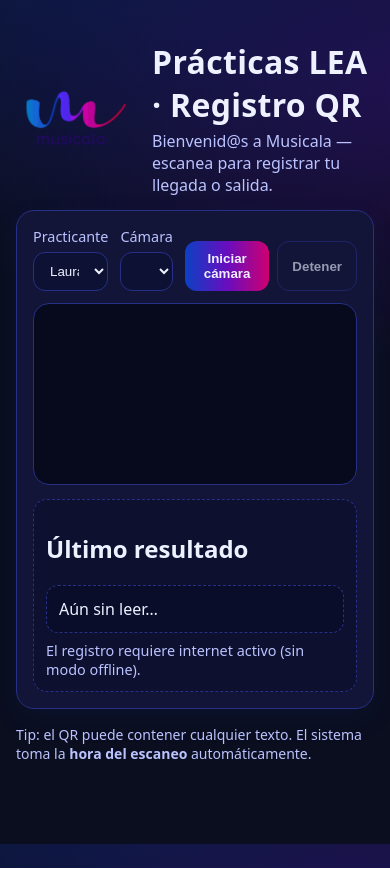
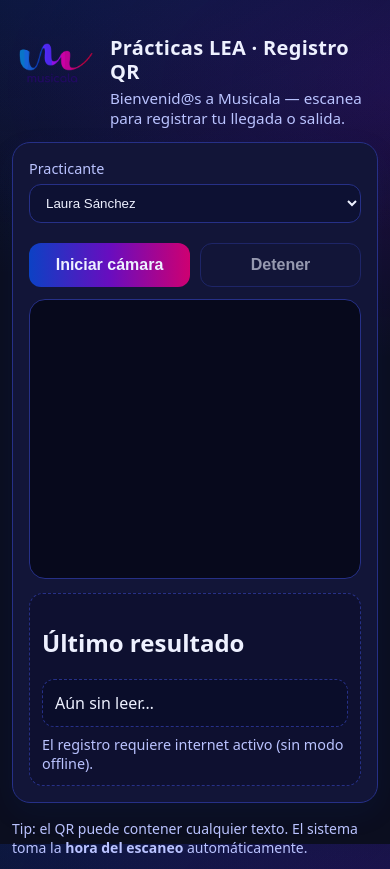
Before and after one commit to MusicalaEscuela/ingresoysalidapracticanteslea, a plain HTML site: page index.html in a window 390 px wide. Drawn offline with Linux system fonts and the light colour scheme.

Commit message:
Update styles.css

```diff
--- a/styles.css
+++ b/styles.css
@@ -90,3 +90,26 @@
   padding:8px 0; border-bottom:1px solid rgba(255,255,255,.06);
 }
 #summary .row.header{ font-weight:700; color:var(--muted); border-bottom:1px solid rgba(255,255,255,.15); }
+
+/* --- Mobile friendly --- */
+@media (max-width: 680px) {
+  .container { padding: 12px; }
+  .topbar { align-items: flex-start; gap: 10px; }
+  .logo { width: 88px; }
+  .brand h1 { font-size: 1.25rem; line-height: 1.2; }
+  .subtitle { font-size: .95rem; }
+
+  .grid.controls {
+    grid-template-columns: 1fr;   /* una sola columna */
+    gap: 10px;
+  }
+
+  .actions { display: grid; grid-template-columns: 1fr 1fr; gap: 10px; }
+  .btn { width: 100%; padding: 12px 14px; font-size: 1rem; }
+
+  /* Oculta el selector de cámara en mobile */
+  #cameraSelect, label[for="cameraSelect"] { display: none !important; }
+
+  /* Lector más alto en pantallas chicas */
+  .reader { aspect-ratio: auto; min-height: 280px; }
+}
```
